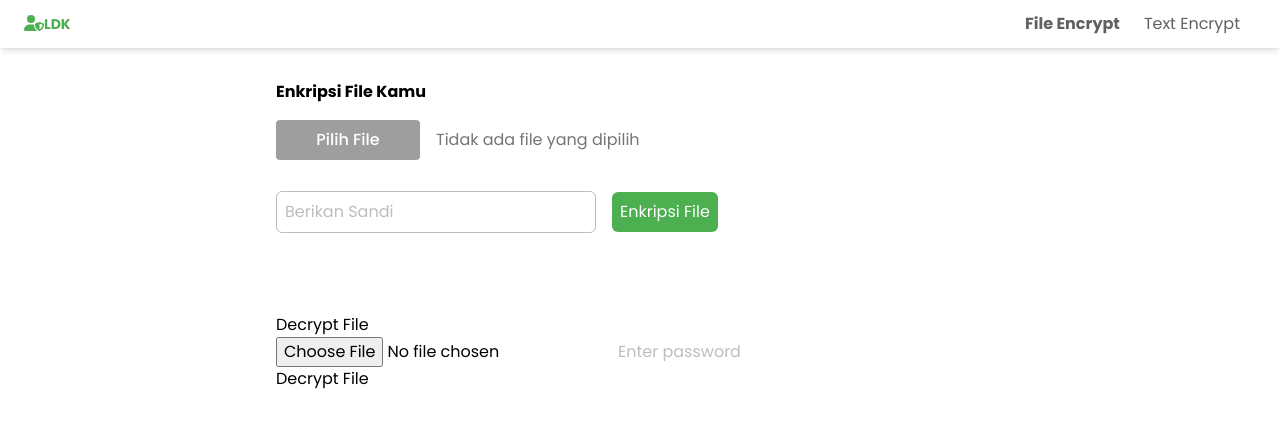
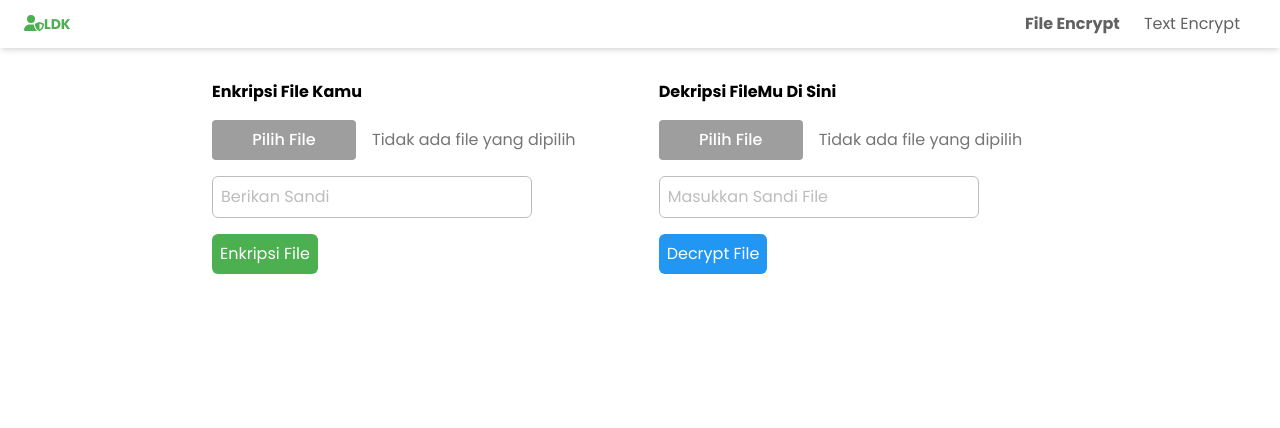
Before and after one commit to dadang-hawari/LindungiDataKu, a React (Vite) app: page / in a window 1280 px wide. Shown: the top 428 px of the page. Built offline with nearby package versions, Linux system fonts and the light colour scheme.

Commit message:
update component encrypt & component decrypt'

```diff
--- a/src/components/FileDecrypt.jsx
+++ b/src/components/FileDecrypt.jsx
@@ -9,11 +9,13 @@ function FileDecrypt() {
 
   const handleFileChange = (e) => {
     const file = e.target.files[0];
+    setFile(file);
     const reader = new FileReader();
     reader.onload = (e) => {
       setEncryptedFileContent(e.target.result);
     };
     reader.readAsText(file);
+    console.log('file', file);
   };
 
   const handlePasswordChange = (e) => {
@@ -38,20 +40,46 @@ function FileDecrypt() {
 
   return (
     <div>
-      <h2>Decrypt File</h2>
-      <input type="file" onChange={handleFileChange} />
+      <h2 className="font-bold">Dekripsi FileMu Di Sini</h2>
+      <div className="flex items-center space-x-4 my-4">
+        <label
+          htmlFor="fileInputDecrypt"
+          className="cursor-pointer bg-gray-500 hover:bg-gray-600 transition-colors text-white font-medium py-2 max-w-36 w-full text-center rounded"
+        >
+          Pilih File
+        </label>
+        <input
+          type="file"
+          id="fileInputDecrypt"
+          className="hidden"
+          onChange={handleFileChange}
+        />
+        <span id="fileName" className="text-gray-600">
+          {file?.name ? file?.name : 'Tidak ada file yang dipilih'}
+        </span>
+      </div>
       <input
         type="password"
         value={password}
         onChange={handlePasswordChange}
-        placeholder="Enter password"
+        placeholder="Masukkan Sandi File"
+        className="outline-none border border-gray-400 rounded-md  p-2 focus:border-blue-500 max-w-80 mr-4 w-full"
       />
-      <button onClick={handleDecrypt}>Decrypt File</button>
+      <button
+        onClick={handleDecrypt}
+        className="bg-blue-500 mt-4 text-white p-2 rounded-md"
+      >
+        Decrypt File
+      </button>
       {decryptedFile && (
         <div>
-          <h3>Decrypted File:</h3>
-          <a href={decryptedFile} download="decryptedFile">
-            Download Decrypted File
+          <h3 className="mt-2">Decrypted File:</h3>
+          <a
+            href={decryptedFile}
+            download="decryptedFile"
+            className="text-blue-500 border border-blue-500 rounded-md p-2 max-w-80 w-full text-center mt-2 block"
+          >
+            Download {`${file?.name}`}
           </a>
         </div>
       )}
--- a/src/components/FileEncrypt.jsx
+++ b/src/components/FileEncrypt.jsx
@@ -34,20 +34,20 @@ function FileEncrypt() {
   return (
     <div className="mb-20">
       <h2 className="font-bold">Enkripsi File Kamu</h2>
-      <div class="flex items-center space-x-4 my-4">
+      <div className="flex items-center space-x-4 my-4">
         <label
-          for="fileInput"
-          class="cursor-pointer bg-gray-500 hover:bg-gray-600 transition-colors text-white font-medium py-2 max-w-36 w-full text-center rounded"
+          htmlFor="fileInput"
+          className="cursor-pointer bg-gray-500 hover:bg-gray-600 transition-colors text-white font-medium py-2 max-w-36 w-full text-center rounded"
         >
           Pilih File
         </label>
         <input
           type="file"
           id="fileInput"
-          class="hidden"
+          className="hidden"
           onChange={handleFileChange}
         />
-        <span id="fileName" class="text-gray-600">
+        <span id="fileName" className="text-gray-600">
           {file?.name ? file?.name : 'Tidak ada file yang dipilih'}
         </span>
       </div>
@@ -69,10 +69,10 @@ function FileEncrypt() {
           <h3 className="mt-2">File Terenkripsi:</h3>
           <a
             href={encryptedFileUrl}
-            download={`encrypt-${file?.name}.txt`}
+            download={`encrypt-${file?.name?.slice(0, 6)}.txt`}
             className="text-green-500 border border-green-500 rounded-md p-2 max-w-80 w-full text-center mt-2 block"
           >
-            Download {`encrypt-${file?.name}.txt`}
+            Download {`encrypt-${file?.name?.slice(0, -4)}.txt`}
           </a>
         </div>
       )}
--- a/src/pages/Home.jsx
+++ b/src/pages/Home.jsx
@@ -7,7 +7,7 @@ export default function Home() {
   return (
     <>
       <Navbar />
-      <div className="max-w-3xl mx-auto mt-20 px-5">
+      <div className="max-w-4xl justify-center items-center md:items-start gap-x-10 mx-auto mt-20 px-5 flex flex-col xl:flex-row">
         <FileEncrypt />
         <FileDecrypt />
       </div>
```
